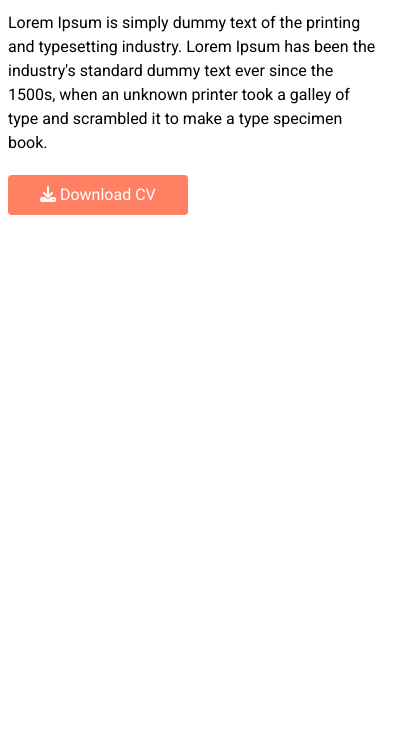
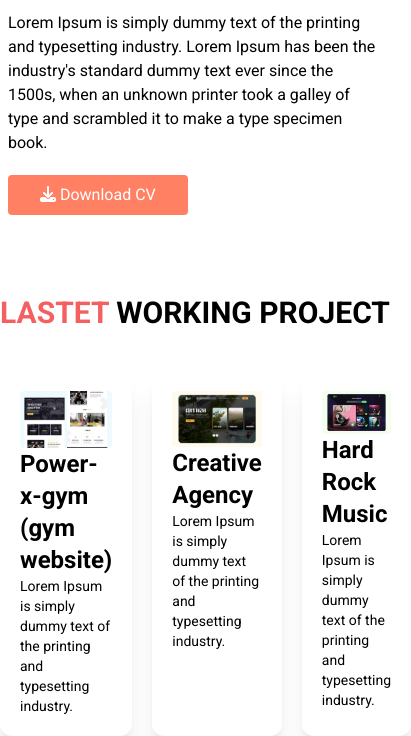
Before and after one commit to mdyasin0/portfolio, a plain HTML site: page index.html in a window 390 px wide. Shown: the part 1191-1927 px from the top of the page, 411 px wide, since content can reach past the window. Before the commit the page ends 1406 px from the top, so only its background shows below. Drawn offline with nearby package versions, Linux system fonts and the light colour scheme.

Commit message:
project section added with mobile responsive

```diff
--- a/index.html
+++ b/index.html
@@ -77,6 +77,46 @@
             </button>
         </div>
      </section>
+     <!-- LASTET WORKING PROJECT -->
+      <section class="max-w-5xl mx-auto mt-20" >
+        <h1 class="text-3xl font-bold text-center"><span class="text-[#F46060]">LASTET</span> WORKING PROJECT</h1>
+        <div class="flex gap-5 mt-10 ">
+            <div class="bg-white p-5 rounded-xl shadow-xl">
+                <img class="w-96" src="images/image 4.png" alt="">
+                <h1 class="text-2xl font-bold">
+                    Power-x-gym (gym website)
+                </h1>
+                <p class="text-sm">
+                    Lorem Ipsum is simply dummy text of the
+                    printing and typesetting industry.
+
+                </p>
+            </div>
+            <div class="bg-white p-5 rounded-xl shadow-xl">
+                <img class="w-96" src="images/image 5.png" alt="">
+                <h1 class="text-2xl font-bold">
+                    Creative Agency
+                </h1>
+                <p class="text-sm">
+                    Lorem Ipsum is simply dummy text of the
+                    printing and typesetting industry.
+
+                </p>
+            </div>
+            <div class="bg-white p-5 rounded-xl shadow-xl">
+                <img  class="w-96" src="images/image 8.png" alt="">
+
+                <h1 class="text-2xl font-bold">
+                    Hard Rock Music
+                </h1>
+                <p class="text-sm">
+                    Lorem Ipsum is simply dummy text of the
+                    printing and typesetting industry.
+
+                </p>
+            </div>
+        </div>
+      </section>
 
 </body>
 </html>
```
